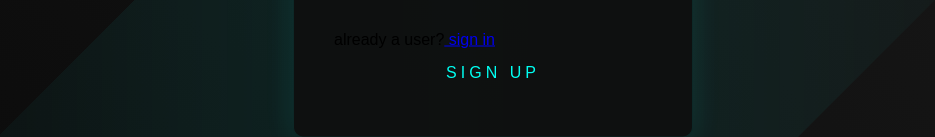
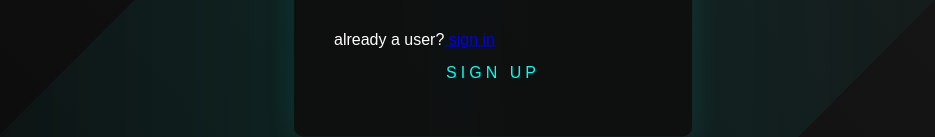
Before and after one commit to Ultron09/Drag-In, a website: page signup.html in a window 1280 px wide. Shown: the part 518-655 px from the top of the page, without its empty margins (187-1122 px from the left). Drawn offline with Linux system fonts and the light colour scheme.

Commit message:
Update signup.html

```diff
--- a/signup.html
+++ b/signup.html
@@ -43,7 +43,7 @@
         <label>Confirm Password</label>
     </div>
     <div>
-        <p style="color="white"">already a user?<a href="index.html"> sign in </a></p>
+        <p style="color:white">already a user?<a href="index.html"> sign in </a></p>
     </div>
     <button type="submit">SIGN UP</button>
 </form>
```
